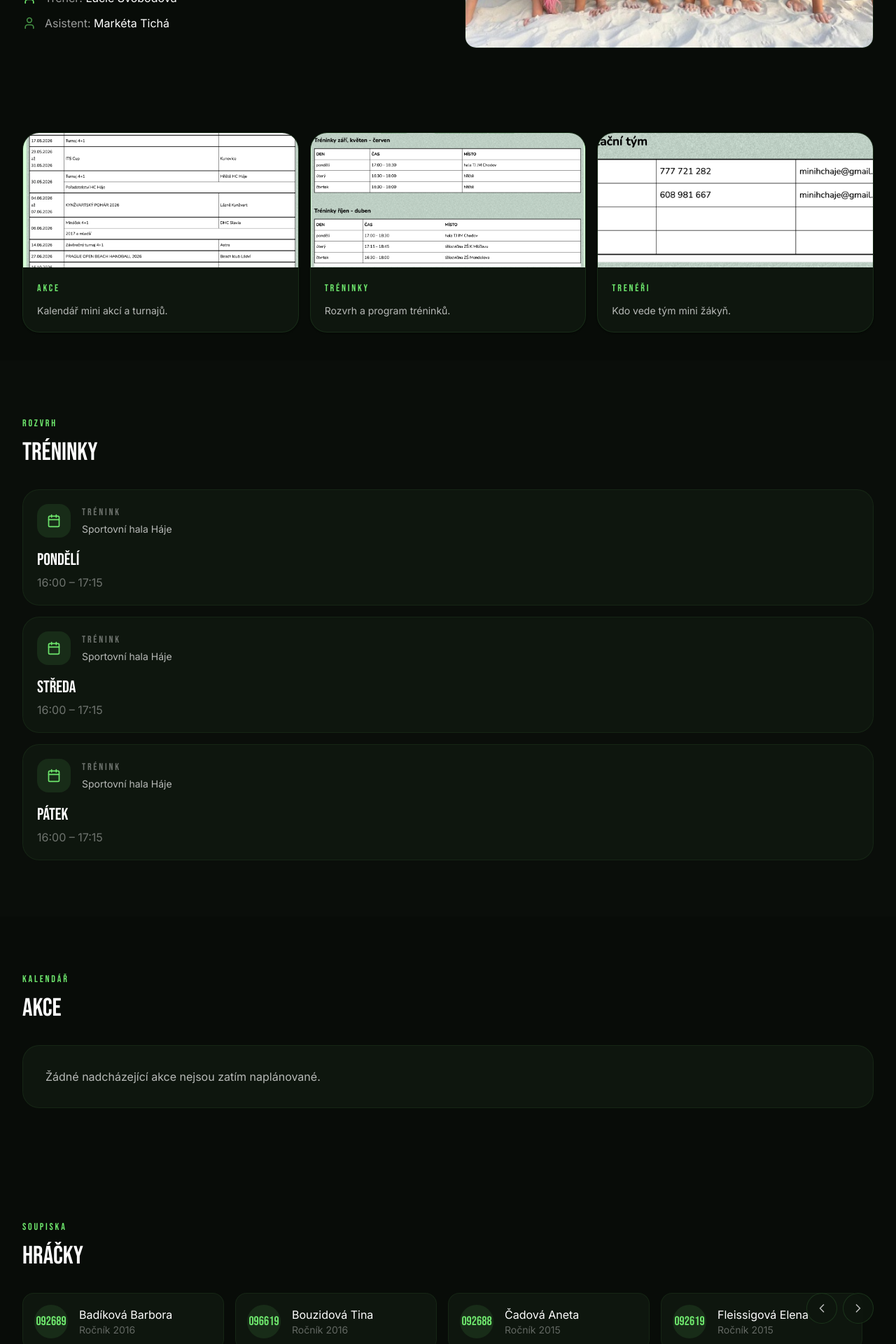
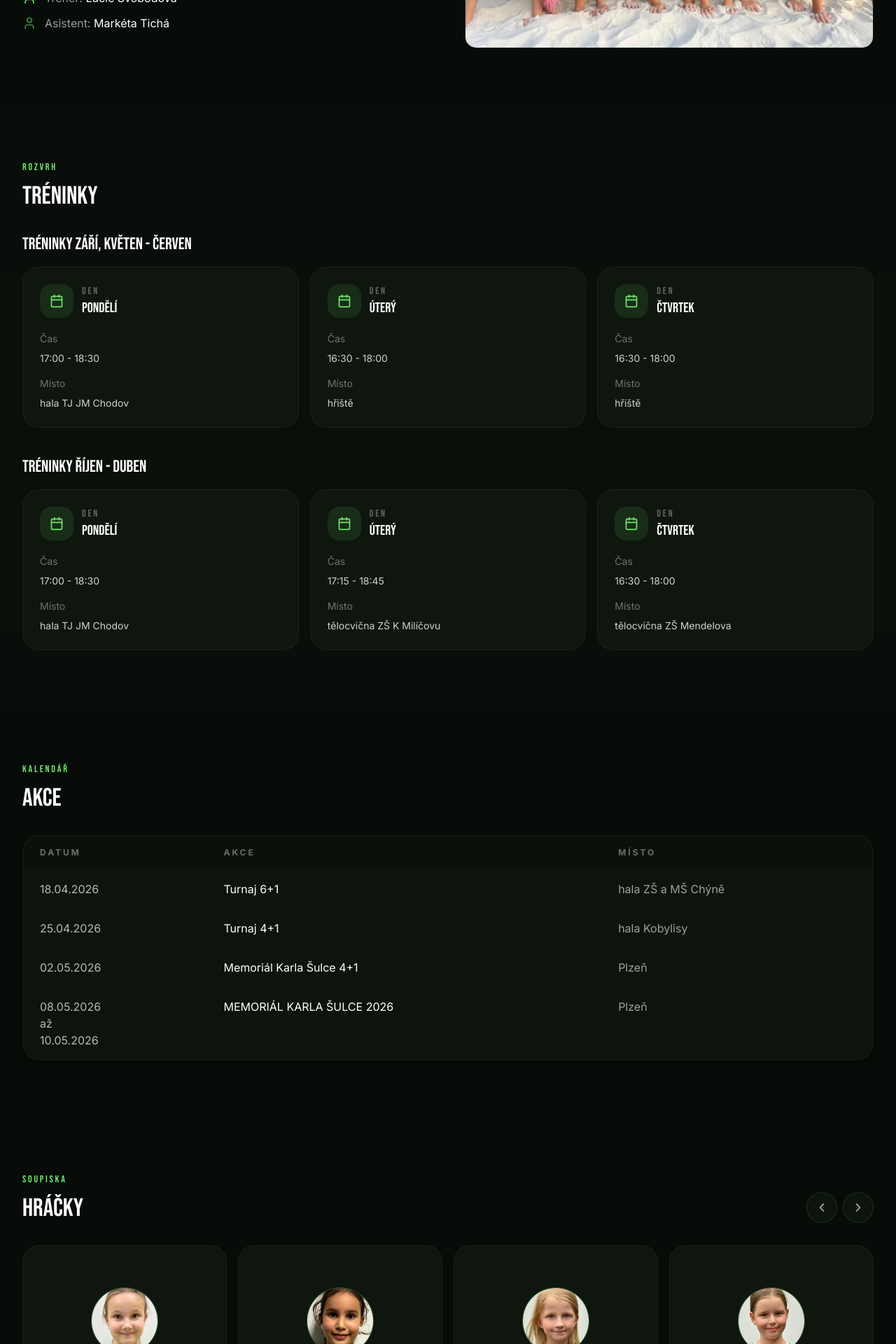
Before and after one commit to jakub245/hchaje-web, a React (Vite) app: page /druzstva/mini-zakyne in a window 1280 px wide. Shown: the part 880-2800 px from the top of the page at 70% size. Built offline with nearby package versions, Linux system fonts and the light colour scheme.

Commit message:
Update DruzstvoDetail.tsx

```diff
--- a/src/app/pages/DruzstvoDetail.tsx
+++ b/src/app/pages/DruzstvoDetail.tsx
@@ -1,13 +1,15 @@
 import { useState, useEffect, useRef } from "react";
 import { useParams, Link, Navigate } from "react-router";
 import {
-  ArrowLeft, Clock, MapPin, Calendar, Users, User, Newspaper, ChevronLeft, ChevronRight,
+  ArrowLeft,
+  Calendar,
+  Users,
+  User,
+  ChevronLeft,
+  ChevronRight,
 } from "lucide-react";
-import { Btn, bebas, inter, CtaStrip } from "../components/shared";
+import { bebas, inter, CtaStrip } from "../components/shared";
 import { ImageWithFallback } from "../components/figma/ImageWithFallback";
-import akceMini from "../../imports/akce-mini.png";
-import treninkyMini from "../../imports/treninky-mini.png";
-import treneriMini from "../../imports/treneri-mini.png";
 import { getTeamBySlug, TEAMS } from "../data/teams";
 
 const SECTIONS = [
@@ -15,8 +17,16 @@ const SECTIONS = [
   { id: "treninky", label: "Tréninky" },
   { id: "akce", label: "Akce" },
   { id: "hracky", label: "Hráčky" },
+  { id: "treneri", label: "Trenéři" },
   { id: "aktuality", label: "Aktuality" },
 ];
+
+const normalizeText = (value: string) =>
+  value
+    .toLowerCase()
+    .normalize("NFD")
+    .replace(/[\u0300-\u036f]/g, "")
+    .replace(/[^a-z0-9]/g, "");
 
 export default function DruzstvoDetail() {
   const { slug } = useParams();
@@ -24,6 +34,9 @@ export default function DruzstvoDetail() {
   const [active, setActive] = useState("prehled");
   const sectionRefs = useRef<Record<string, HTMLElement | null>>({});
   const playersScrollRef = useRef<HTMLDivElement | null>(null);
+  const newsScrollRef = useRef<HTMLDivElement | null>(null);
+
+  const miniPlayerPhotos = import.meta.glob("../../imports/foto/mini-zakyne/*.{jpg,jpeg,png}", { eager: true, as: "url" }) as Record<string, string>;
 
   useEffect(() => {
     const observer = new IntersectionObserver(
@@ -59,14 +72,82 @@ export default function DruzstvoDetail() {
   const isMiniTeam = team.slug === "mini-zakyne";
 
   const scrollPlayers = (direction: number) => {
-    playersScrollRef.current?.scrollBy({ left: direction * 360, behavior: "smooth" });
+    playersScrollRef.current?.scrollBy({ left: direction * 900, behavior: "smooth" });
+  };
+
+  const scrollNews = (direction: number) => {
+    newsScrollRef.current?.scrollBy({ left: direction * 900, behavior: "smooth" });
+  };
+
+  const getMiniPhoto = (name: string) => {
+    const normalizedName = normalizeText(name);
+    const surname = normalizeText(name.split(" ")[0] || "");
+
+    for (const [path, url] of Object.entries(miniPlayerPhotos)) {
+      const normalizedPath = normalizeText(path);
+      if (normalizedPath.includes(normalizedName) || normalizedPath.includes(surname)) {
+        return url;
+      }
+    }
+
+    return "";
   };
 
   const newsSorted = [...team.news].sort((a, b) => parseCzDate(b.date) - parseCzDate(a.date));
 
+  const displayedEvents = isMiniTeam
+    ? [
+        { date: "18.04.2026", title: "Turnaj 6+1", location: "hala ZŠ a MŠ Chýně" },
+        { date: "25.04.2026", title: "Turnaj 4+1", location: "hala Kobylisy" },
+        { date: "02.05.2026", title: "Memoriál Karla Šulce 4+1", location: "Plzeň" },
+        { date: "08.05.2026\naž\n10.05.2026", title: "MEMORIÁL KARLA ŠULCE 2026", location: "Plzeň" },
+      ]
+    : (team.events ?? []).map((event) => ({
+        date: event.date,
+        title: event.title,
+        location: event.location,
+      }));
+
+  const displayedStaff = isMiniTeam
+    ? [
+        { name: "Petr Zálešák", phone: "777 721 282", email: "minihchaje@gmail.com" },
+        { name: "Kateřina Bláhová", phone: "608 981 667", email: "minihchaje@gmail.com" },
+        { name: "Veronika Zálešáková", phone: "", email: "" },
+        { name: "Barbora Bláhová", phone: "", email: "" },
+      ]
+    : [
+        { name: team.coach, phone: "", email: "" },
+        ...(team.assistantCoach ? [{ name: team.assistantCoach, phone: "", email: "" }] : []),
+      ];
+
+  const displayedNews = isMiniTeam
+    ? [
+        {
+          title: "5+1 v Heroldových sadech",
+          date: "03.03.2025",
+          excerpt:
+            "Druhá polovina sezóny je tu a naše MINI se dnes zúčastnily svazového turnaje 5+1 v hale Sokol Vršovice. Za skvělé podpory našich fanoušků se hájecké bojovnice utkaly s týmy Kobylek, Slávie, Vršovic, Chodova a Dukly. Hrály s nadšením a zápas od zápasu...",
+        },
+        {
+          title: "Mladší dorostenky dnes přivezly důležité 2 body z Českých Budějovic.",
+          date: "15.02.2025",
+          excerpt:
+            "INFARKTOVÝ ZÁPAS, ALE NAŠE BABY TO DOTÁHLY DO VÍTĚZNÉHO KONCE! Tohle nebyl zápas pro slabé povahy. Kdo neměl nervy z ocele, ten si je dneska solidně pocuchal. Od první minuty se jelo bomby – jeden gól tam, druhý zpátky, fauly, drama, emoce až do nebes...",
+        },
+        {
+          title: "Dvojitá porce házené pro naše mladší žákyně!",
+          date: "09.02.2025",
+          excerpt:
+            "V pátek si holky zahrály hned dva přátelské zápasy – nejprve proti TJ Sokol Vršovice a poté proti TJ Chodov. První utkání bylo opatrné, jako by holky na hřišti teprve hledaly jistotu. Přihrávky občas postrádaly přesnost a chyběla dravost v obraně, ale...",
+        },
+      ]
+    : newsSorted.map((item) => ({
+        ...item,
+        excerpt: "Nejnovější aktualita z týmu.",
+      }));
+
   return (
     <>
-      {/* Hero */}
       <section className="relative pt-24 pb-10 lg:pt-32 lg:pb-14">
         <div className="absolute inset-0">
           <ImageWithFallback src={team.img} alt={team.name} className="w-full h-full object-cover" />
@@ -91,10 +172,9 @@ export default function DruzstvoDetail() {
         </div>
       </section>
 
-      {/* Sticky submenu */}
       <div className="sticky top-16 lg:top-20 z-40 bg-[#080C08]/95 backdrop-blur-md border-b border-[#6EE76D]/10">
         <div className="max-w-7xl mx-auto px-4 sm:px-6 lg:px-8">
-          <div className="flex gap-1 overflow-x-auto py-1" style={{ scrollbarWidth: "none" }}>
+          <div className="flex gap-1 overflow-x-auto py-1 [scrollbar-width:none] [&::-webkit-scrollbar]:hidden">
             {SECTIONS.map((s) => (
               <button
                 key={s.id}
@@ -113,7 +193,6 @@ export default function DruzstvoDetail() {
         </div>
       </div>
 
-      {/* ── PŘEHLED ── */}
       <section id="prehled" ref={(el) => { sectionRefs.current["prehled"] = el; }} className="py-16 lg:py-20 scroll-mt-32">
         <div className="max-w-7xl mx-auto px-4 sm:px-6 lg:px-8">
           <div className="grid lg:grid-cols-2 gap-12 items-start">
@@ -154,37 +233,75 @@ export default function DruzstvoDetail() {
         </div>
       </section>
 
-      {isMiniTeam && (
-        <section className="py-8 lg:py-10">
+      <section id="treninky" ref={(el) => { sectionRefs.current["treninky"] = el; }} className="py-16 lg:py-20 bg-[#0e160e]/30 scroll-mt-32">
         <div className="max-w-7xl mx-auto px-4 sm:px-6 lg:px-8">
-            <div className="grid gap-4 sm:grid-cols-2 xl:grid-cols-3">
+          <span className="text-[#6EE76D] text-sm tracking-[0.2em] uppercase mb-3 block" style={{ fontFamily: bebas }}>Rozvrh</span>
+          <h2 className="text-3xl lg:text-4xl text-white uppercase mb-8" style={{ fontFamily: bebas }}>Tréninky</h2>
+
+          {isMiniTeam ? (
+            <div className="space-y-10">
+              <div>
+                <h3 className="text-2xl text-white mb-4" style={{ fontFamily: bebas }}>Tréninky září, květen - červen</h3>
+                <div className="grid gap-4 md:grid-cols-2 xl:grid-cols-3">
                   {[
-                { src: akceMini, title: "Akce", subtitle: "Kalendář mini akcí a turnajů." },
-                { src: treninkyMini, title: "Tréninky", subtitle: "Rozvrh a program tréninků." },
-                { src: treneriMini, title: "Trenéři", subtitle: "Kdo vede tým mini žákyň." },
+                    { day: "pondělí", time: "17:00 - 18:30", place: "hala TJ JM Chodov" },
+                    { day: "úterý", time: "16:30 - 18:00", place: "hřiště" },
+                    { day: "čtvrtek", time: "16:30 - 18:00", place: "hřiště" },
                   ].map((item) => (
-                <div key={item.title} className="rounded-3xl overflow-hidden border border-[#6EE76D]/10 bg-[#0e160e] shadow-black/20 shadow-sm">
-                  <ImageWithFallback src={item.src} alt={item.title} className="w-full h-48 object-cover" />
-                  <div className="p-5">
-                    <div className="text-sm uppercase tracking-[0.2em] text-[#6EE76D]" style={{ fontFamily: bebas }}>{item.title}</div>
-                    <p className="mt-3 text-white/70 text-sm" style={{ fontFamily: inter }}>{item.subtitle}</p>
+                    <div key={item.day} className="rounded-3xl border border-[#6EE76D]/8 bg-[#0e160e] p-6">
+                      <div className="flex items-center gap-3 mb-5">
+                        <div className="w-12 h-12 rounded-2xl bg-[#6EE76D]/10 flex items-center justify-center">
+                          <Calendar className="w-5 h-5 text-[#6EE76D]" />
+                        </div>
+                        <div>
+                          <div className="text-white/35 text-sm uppercase tracking-[0.2em]" style={{ fontFamily: bebas }}>Den</div>
+                          <div className="text-white text-xl" style={{ fontFamily: bebas }}>{item.day}</div>
+                        </div>
+                      </div>
+                      <div className="space-y-2 text-sm" style={{ fontFamily: inter }}>
+                        <div className="text-white/40">Čas</div>
+                        <div className="text-white/80">{item.time}</div>
+                        <div className="text-white/40 pt-2">Místo</div>
+                        <div className="text-white/80">{item.place}</div>
                       </div>
                     </div>
                   ))}
                 </div>
               </div>
-        </section>
-      )}
 
-      {/* ── TRÉNINKY ── */}
-      <section id="treninky" ref={(el) => { sectionRefs.current["treninky"] = el; }} className="py-16 lg:py-20 bg-[#0e160e]/30 scroll-mt-32">
-        <div className="max-w-7xl mx-auto px-4 sm:px-6 lg:px-8">
-          <span className="text-[#6EE76D] text-sm tracking-[0.2em] uppercase mb-3 block" style={{ fontFamily: bebas }}>Rozvrh</span>
-          <h2 className="text-3xl lg:text-4xl text-white uppercase mb-8" style={{ fontFamily: bebas }}>Tréninky</h2>
-
-          <div className={isMiniTeam ? "space-y-4" : "flex gap-4 overflow-x-auto pb-1"} style={isMiniTeam ? undefined : { scrollbarWidth: "none" }}>
+              <div>
+                <h3 className="text-2xl text-white mb-4" style={{ fontFamily: bebas }}>Tréninky říjen - duben</h3>
+                <div className="grid gap-4 md:grid-cols-2 xl:grid-cols-3">
+                  {[
+                    { day: "pondělí", time: "17:00 - 18:30", place: "hala TJ JM Chodov" },
+                    { day: "úterý", time: "17:15 - 18:45", place: "tělocvična ZŠ K Milíčovu" },
+                    { day: "čtvrtek", time: "16:30 - 18:00", place: "tělocvična ZŠ Mendelova" },
+                  ].map((item) => (
+                    <div key={item.day + item.time} className="rounded-3xl border border-[#6EE76D]/8 bg-[#0e160e] p-6">
+                      <div className="flex items-center gap-3 mb-5">
+                        <div className="w-12 h-12 rounded-2xl bg-[#6EE76D]/10 flex items-center justify-center">
+                          <Calendar className="w-5 h-5 text-[#6EE76D]" />
+                        </div>
+                        <div>
+                          <div className="text-white/35 text-sm uppercase tracking-[0.2em]" style={{ fontFamily: bebas }}>Den</div>
+                          <div className="text-white text-xl" style={{ fontFamily: bebas }}>{item.day}</div>
+                        </div>
+                      </div>
+                      <div className="space-y-2 text-sm" style={{ fontFamily: inter }}>
+                        <div className="text-white/40">Čas</div>
+                        <div className="text-white/80">{item.time}</div>
+                        <div className="text-white/40 pt-2">Místo</div>
+                        <div className="text-white/80">{item.place}</div>
+                      </div>
+                    </div>
+                  ))}
+                </div>
+              </div>
+            </div>
+          ) : (
+            <div className="flex gap-4 overflow-x-auto pb-1 [scrollbar-width:none] [&::-webkit-scrollbar]:hidden">
               {team.trainings.map((t, i) => (
-              <div key={i} className={`p-5 rounded-3xl bg-[#0e160e] border border-[#6EE76D]/8 hover:border-[#6EE76D]/20 transition-all ${isMiniTeam ? "w-full" : "min-w-[18rem] flex-shrink-0"}`}>
+                <div key={i} className="min-w-[18rem] flex-shrink-0 p-5 rounded-3xl bg-[#0e160e] border border-[#6EE76D]/8 hover:border-[#6EE76D]/20 transition-all">
                   <div className="flex items-center gap-4 mb-4">
                     <div className="w-12 h-12 rounded-2xl bg-[#6EE76D]/10 flex items-center justify-center">
                       <Calendar className="w-5 h-5 text-[#6EE76D]" />
@@ -199,16 +316,16 @@ export default function DruzstvoDetail() {
                 </div>
               ))}
             </div>
+          )}
         </div>
       </section>
 
-      {/* ── AKCE ── */}
       <section id="akce" ref={(el) => { sectionRefs.current["akce"] = el; }} className="py-16 lg:py-20 scroll-mt-32">
         <div className="max-w-7xl mx-auto px-4 sm:px-6 lg:px-8">
           <span className="text-[#6EE76D] text-sm tracking-[0.2em] uppercase mb-3 block" style={{ fontFamily: bebas }}>Kalendář</span>
           <h2 className="text-3xl lg:text-4xl text-white uppercase mb-8" style={{ fontFamily: bebas }}>Akce</h2>
 
-          {team.events?.length ? (
+          {displayedEvents.length ? (
             <div className="overflow-x-auto rounded-3xl border border-[#6EE76D]/8 bg-[#0a110a] shadow-lg shadow-black/20">
               <table className="min-w-full border-separate border-spacing-0">
                 <thead>
@@ -219,11 +336,11 @@ export default function DruzstvoDetail() {
                   </tr>
                 </thead>
                 <tbody>
-                  {team.events.map((event, i) => (
+                  {displayedEvents.map((event, i) => (
                     <tr key={i} className={`border-t border-white/10 ${i % 2 === 0 ? "bg-[#0e160e]/80" : "bg-[#0e160e]/60"}`}>
-                      <td className="px-6 py-4 text-white/70" style={{ fontFamily: inter }}>{event.date}</td>
-                      <td className="px-6 py-4 text-white" style={{ fontFamily: inter }}>{event.title}</td>
-                      <td className="px-6 py-4 text-white/60" style={{ fontFamily: inter }}>{event.location}</td>
+                      <td className="px-6 py-4 text-white/70 whitespace-pre-line align-top" style={{ fontFamily: inter }}>{event.date}</td>
+                      <td className="px-6 py-4 text-white whitespace-pre-line align-top" style={{ fontFamily: inter }}>{event.title}</td>
+                      <td className="px-6 py-4 text-white/60 whitespace-pre-line align-top" style={{ fontFamily: inter }}>{event.location}</td>
                     </tr>
                   ))}
                 </tbody>
@@ -237,15 +354,15 @@ export default function DruzstvoDetail() {
         </div>
       </section>
 
-      {/* ── HRÁČKY ── */}
       <section id="hracky" ref={(el) => { sectionRefs.current["hracky"] = el; }} className="py-16 lg:py-20 scroll-mt-32">
         <div className="max-w-7xl mx-auto px-4 sm:px-6 lg:px-8">
+          <div className="flex items-end justify-between gap-4 mb-8">
+            <div>
               <span className="text-[#6EE76D] text-sm tracking-[0.2em] uppercase mb-3 block" style={{ fontFamily: bebas }}>Soupiska</span>
-          <h2 className="text-3xl lg:text-4xl text-white uppercase mb-8" style={{ fontFamily: bebas }}>Hráčky</h2>
-
-          {isMiniTeam ? (
-            <div className="relative">
-              <div className="absolute right-0 top-0 flex gap-2 z-10">
+              <h2 className="text-3xl lg:text-4xl text-white uppercase" style={{ fontFamily: bebas }}>Hráčky</h2>
+            </div>
+            {isMiniTeam && (
+              <div className="flex gap-2">
                 <button
                   onClick={() => scrollPlayers(-1)}
                   className="inline-flex h-11 w-11 items-center justify-center rounded-full bg-[#0e160e]/90 border border-[#6EE76D]/15 text-white/70 hover:text-white transition"
@@ -261,24 +378,28 @@ export default function DruzstvoDetail() {
                   <ChevronRight className="w-5 h-5" />
                 </button>
               </div>
-
-              <div ref={playersScrollRef} className="flex gap-4 overflow-x-auto pb-4 scroll-smooth">
-                {team.players.map((p, i) => (
-                  <div key={i} className="min-w-[18rem] flex-shrink-0 flex items-center gap-4 p-4 rounded-2xl bg-[#0e160e] border border-[#6EE76D]/8 hover:border-[#6EE76D]/20 transition-all">
-                    <div className="w-12 h-12 rounded-full bg-[#6EE76D]/10 flex items-center justify-center flex-shrink-0">
-                      {p.number ? (
-                        <span className="text-[#6EE76D] text-lg" style={{ fontFamily: bebas }}>{p.number}</span>
-                      ) : (
-                        <Users className="w-5 h-5 text-[#6EE76D]" />
             )}
           </div>
-                    <div>
-                      <div className="text-white" style={{ fontFamily: inter }}>{p.name}</div>
-                      <div className="text-white/35 text-sm" style={{ fontFamily: inter }}>Ročník {p.position}</div>
+
+          {isMiniTeam ? (
+            <div ref={playersScrollRef} className="flex gap-4 overflow-x-auto pb-4 scroll-smooth [scrollbar-width:none] [&::-webkit-scrollbar]:hidden">
+              {team.players.map((p, i) => {
+                const photo = getMiniPhoto(p.name);
+                return (
+                  <div key={i} className="min-w-[16rem] md:min-w-[calc((100%-1rem)/2)] lg:min-w-[calc((100%-2rem)/3)] xl:min-w-[calc((100%-3rem)/4)] flex-shrink-0 h-[21rem] rounded-3xl bg-[#0e160e] border border-[#6EE76D]/8 hover:border-[#6EE76D]/20 transition-all p-6 flex flex-col items-center justify-center text-center">
+                    <div className="w-24 h-24 rounded-full overflow-hidden bg-[#6EE76D]/10 border border-[#6EE76D]/20 flex items-center justify-center mb-5">
+                      {photo ? (
+                        <ImageWithFallback src={photo} alt={p.name} className="w-full h-full object-cover" />
+                      ) : (
+                        <Users className="w-8 h-8 text-[#6EE76D]" />
+                      )}
                     </div>
+                    <div className="text-white text-lg" style={{ fontFamily: inter }}>{p.name}</div>
+                    <div className="text-white/45 text-sm mt-2" style={{ fontFamily: inter }}>Ročník {p.position}</div>
+                    <div className="text-[#6EE76D] text-2xl mt-3" style={{ fontFamily: bebas }}>{p.number}</div>
                   </div>
-                ))}
-              </div>
+                );
+              })}
             </div>
           ) : (
             <div className="grid sm:grid-cols-2 lg:grid-cols-3 xl:grid-cols-4 gap-4">
@@ -302,15 +423,57 @@ export default function DruzstvoDetail() {
         </div>
       </section>
 
-      {/* ── AKTUALITY ── */}
-      <section id="aktuality" ref={(el) => { sectionRefs.current["aktuality"] = el; }} className="py-16 lg:py-20 bg-[#0e160e]/30 scroll-mt-32">
+      <section id="treneri" ref={(el) => { sectionRefs.current["treneri"] = el; }} className="py-16 lg:py-20 bg-[#0e160e]/30 scroll-mt-32">
         <div className="max-w-7xl mx-auto px-4 sm:px-6 lg:px-8">
+          <span className="text-[#6EE76D] text-sm tracking-[0.2em] uppercase mb-3 block" style={{ fontFamily: bebas }}>Realizační tým</span>
+          <h2 className="text-3xl lg:text-4xl text-white uppercase mb-8" style={{ fontFamily: bebas }}>Trenéři</h2>
+
+          <div className="overflow-hidden rounded-3xl border border-[#6EE76D]/8 bg-[#0a110a] shadow-lg shadow-black/20">
+            <div className="hidden md:grid grid-cols-[1.4fr_1fr_1.2fr] text-white/40 text-xs uppercase tracking-[0.25em] border-b border-white/10">
+              <div className="px-6 py-4">Jméno</div>
+              <div className="px-6 py-4">Telefon</div>
+              <div className="px-6 py-4">E-mail</div>
+            </div>
+
+            {displayedStaff.map((member, i) => (
+              <div key={member.name} className={`grid md:grid-cols-[1.4fr_1fr_1.2fr] gap-2 md:gap-0 border-t border-white/10 px-6 py-4 ${i === 0 ? "border-t-0" : ""}`}>
+                <div className="text-white" style={{ fontFamily: inter }}>{member.name}</div>
+                <div className="text-white/70" style={{ fontFamily: inter }}>{member.phone || "—"}</div>
+                <div className="text-white/70" style={{ fontFamily: inter }}>{member.email || "—"}</div>
+              </div>
+            ))}
+          </div>
+        </div>
+      </section>
+
+      <section id="aktuality" ref={(el) => { sectionRefs.current["aktuality"] = el; }} className="py-16 lg:py-20 scroll-mt-32">
+        <div className="max-w-7xl mx-auto px-4 sm:px-6 lg:px-8">
+          <div className="flex items-end justify-between gap-4 mb-8">
+            <div>
               <span className="text-[#6EE76D] text-sm tracking-[0.2em] uppercase mb-3 block" style={{ fontFamily: bebas }}>Novinky</span>
-          <h2 className="text-3xl lg:text-4xl text-white uppercase mb-8" style={{ fontFamily: bebas }}>Aktuality</h2>
+              <h2 className="text-3xl lg:text-4xl text-white uppercase" style={{ fontFamily: bebas }}>Aktuality</h2>
+            </div>
+            <div className="flex gap-2">
+              <button
+                onClick={() => scrollNews(-1)}
+                className="inline-flex h-11 w-11 items-center justify-center rounded-full bg-[#0e160e]/90 border border-[#6EE76D]/15 text-white/70 hover:text-white transition"
+                aria-label="Posunout aktuality doleva"
+              >
+                <ChevronLeft className="w-5 h-5" />
+              </button>
+              <button
+                onClick={() => scrollNews(1)}
+                className="inline-flex h-11 w-11 items-center justify-center rounded-full bg-[#0e160e]/90 border border-[#6EE76D]/15 text-white/70 hover:text-white transition"
+                aria-label="Posunout aktuality doprava"
+              >
+                <ChevronRight className="w-5 h-5" />
+              </button>
+            </div>
+          </div>
 
-          <div className="flex gap-4 overflow-x-auto pb-1" style={{ scrollbarWidth: "none" }}>
-            {newsSorted.map((n, i) => (
-              <div key={i} className="min-w-[22rem] flex-shrink-0 p-6 rounded-3xl bg-[#0e160e] border border-[#6EE76D]/8 hover:border-[#6EE76D]/25 transition-all group">
+          <div ref={newsScrollRef} className="flex gap-4 overflow-x-auto pb-1 [scrollbar-width:none] [&::-webkit-scrollbar]:hidden">
+            {displayedNews.map((n, i) => (
+              <div key={i} className="min-w-[20rem] lg:min-w-[calc((100%-2rem)/3)] flex-shrink-0 p-6 rounded-3xl bg-[#0e160e] border border-[#6EE76D]/8 hover:border-[#6EE76D]/25 transition-all group">
                 <div className="flex items-center justify-between gap-4">
                   <span className="text-white/35 text-sm" style={{ fontFamily: inter }}>{n.date}</span>
                   {i === 0 && (
@@ -320,8 +483,9 @@ export default function DruzstvoDetail() {
                   )}
                 </div>
                 <h3 className="text-white mt-4 text-xl" style={{ fontFamily: inter }}>{n.title}</h3>
-                <div className="mt-4 text-white/40 text-sm" style={{ fontFamily: inter }}>
-                  Nejnovější aktualita z týmu.
+                <p className="mt-4 text-white/55 text-sm leading-6" style={{ fontFamily: inter }}>{n.excerpt}</p>
+                <div className="mt-5 text-[#6EE76D] text-sm uppercase tracking-[0.18em]" style={{ fontFamily: bebas }}>
+                  Zobrazit celou aktualitu
                 </div>
               </div>
             ))}
@@ -329,7 +493,6 @@ export default function DruzstvoDetail() {
         </div>
       </section>
 
-      {/* Other teams */}
       <section className="py-16 lg:py-20">
         <div className="max-w-7xl mx-auto px-4 sm:px-6 lg:px-8">
           <h2 className="text-3xl text-white uppercase mb-8" style={{ fontFamily: bebas }}>Další družstva</h2>
```
Lines whose indentation alone changed are shown as unchanged.
